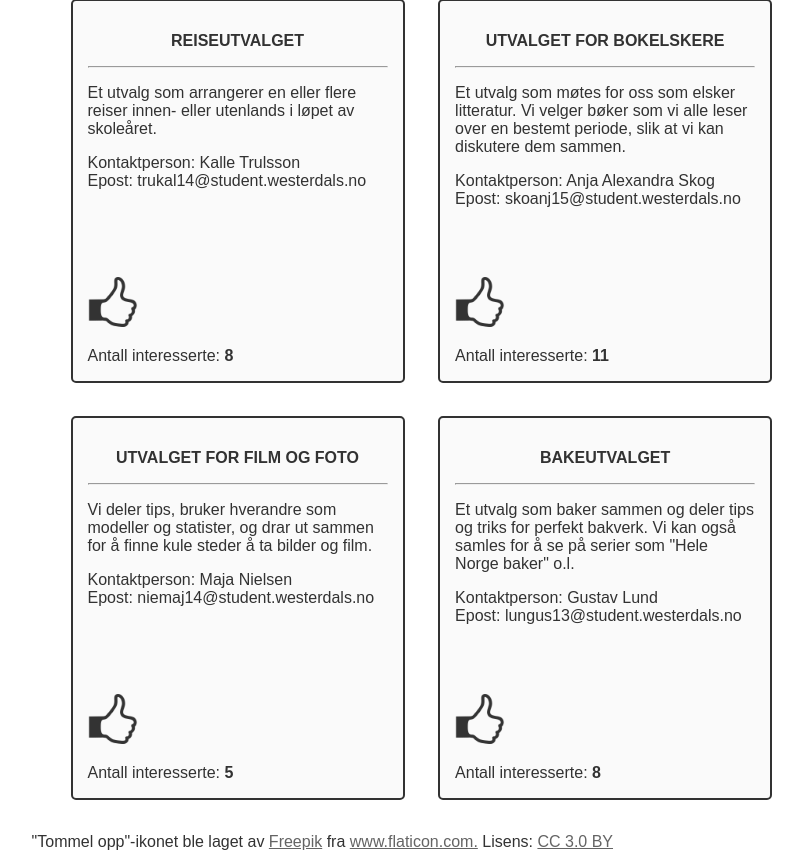
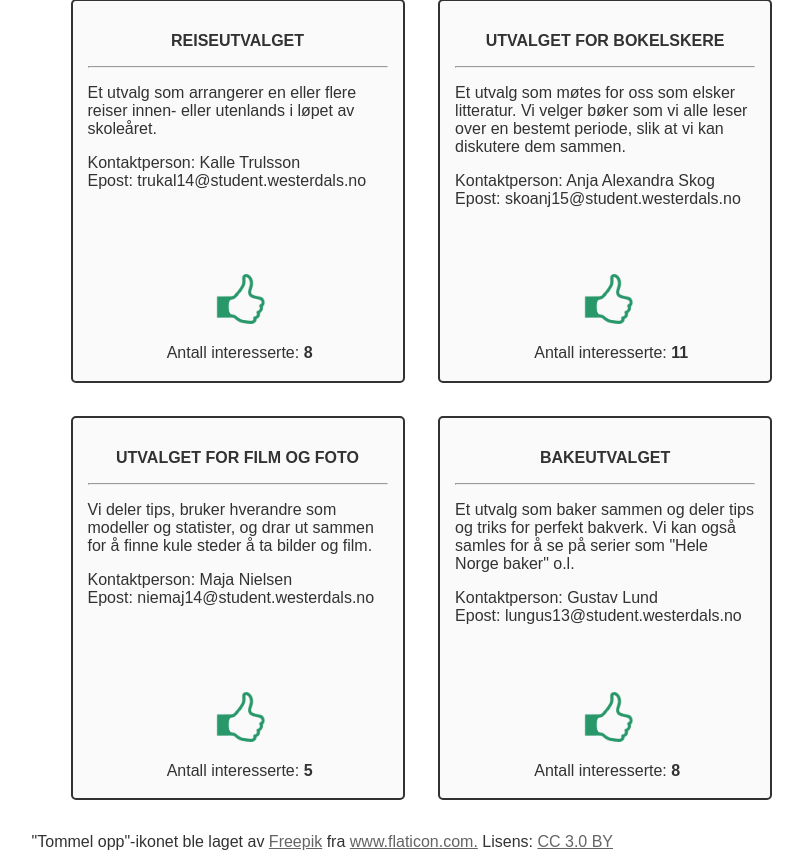
Before and after one commit to 12inchPlasticToy/westervalg, a PHP site: page /pj2100-15-gruppe-22/foreslatte_utvalg.php in a window 1280 px wide. Shown: the part 370-1237 px from the top of the page, without its empty margins (166-969 px from the left). Run offline with PHP 8.4, Linux system fonts and the light colour scheme.

Commit message:
Updated the votes part of the cards in foreslatte_utvalg

```diff
--- a/main.css
+++ b/main.css
@@ -211,3 +211,18 @@ body.home div.home, body.utvalg div.utvalg, body.forUtvalg div.forUtvalg {
     position: absolute;
     bottom: 0%;
 }
+
+.votes{
+    position: absolute;
+    bottom: 0%;
+    width: 100%;
+    height: 28%;
+}
+
+.votes p{
+    margin-left: 24%;
+}
+
+.votes input{
+    margin-left: 39%;
+}
```
Also changed, not shown: images/sign.png.
